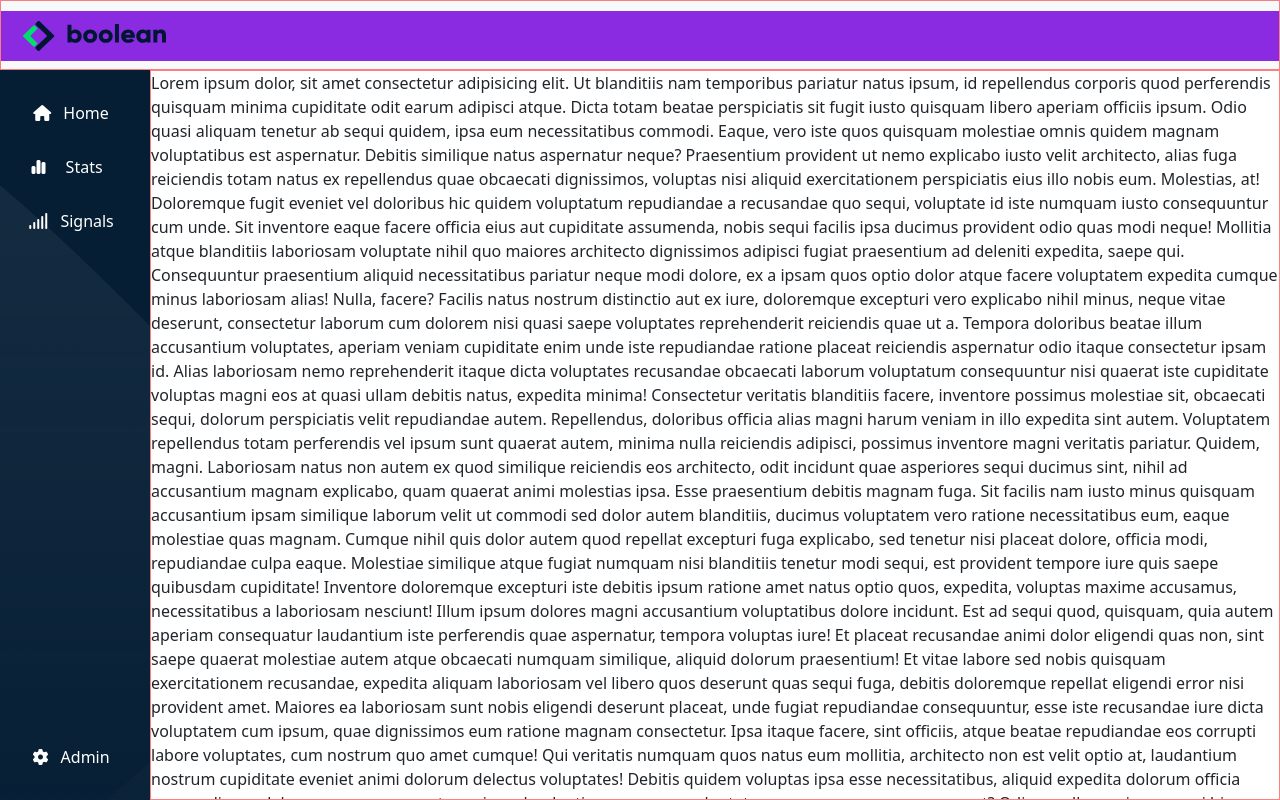
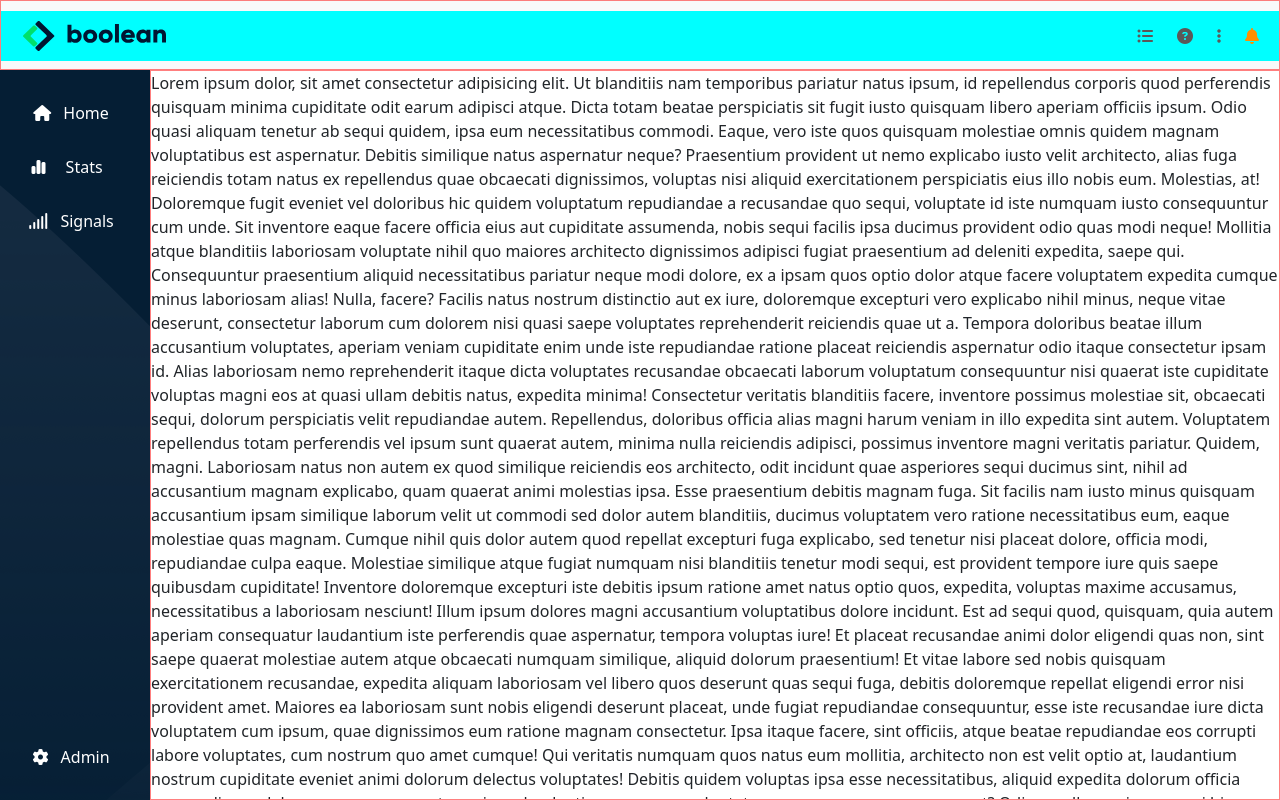
Before and after one commit to EmanueleDiLeo/html-css-bootstrap-dashboard, a plain HTML site: page index.html in a window 1280 px wide. Drawn offline with nearby package versions, Linux system fonts and the light colour scheme.

```diff
--- a/css/style.css
+++ b/css/style.css
@@ -6,6 +6,8 @@
 
 ul{
   list-style: none;
+  padding: 0;
+  margin: 0;
 }
 
 a{
@@ -23,8 +25,10 @@ header{
   width: 100%;
   height: 50px;
   margin: 10px 0;
-  background-color: blueviolet;
+  background-color: aqua;
 }
+
+/********************************************************* LOGO */
 
 .logo-mobile{
   height: 50px;
@@ -34,6 +38,17 @@ header{
   height: 30px;
   margin-left: 10px;
 }
+
+/* ***************************************************** HEADER_RIGHT */
+
+.header_right a{
+  color:#5b5858;
+}
+
+.btn-bell{
+  color: #ff8f00;
+}
+
 
 /* ******************************************************************** MAIN */
 
@@ -57,10 +72,6 @@ main{
 
 .left-top{
   width: 100%;
-}
-
-.left-top ul{
-  padding: 0;
 }
 
 .left-bot{
--- a/index.html
+++ b/index.html
@@ -40,8 +40,36 @@
 
 
       <!-- START HEADER_RIGHT -->
-      <nav>
+      <nav class="header_right">
+        <ul class="d-flex align-items-center">
+          <li class="d-none d-lg-block px-3 ">
+            <a href="#">
+              <i class="fa-solid fa-list-ul"></i>
+            </a>
+          </li>
+          <li class="d-none d-lg-block px-2">
+            <a href="#">
+              <i class="fa-solid fa-circle-question"></i>
+            </a>
+          </li>
+          <li class="d-none d-lg-block px-3">
+            <a href="#">
+              <i class="fa-solid fa-ellipsis-vertical"></i>
+            </a>
+          </li>
 
+          <li class="nav-item dropdown px-2">
+            <a class="nav-link" href="#" role="button" data-bs-toggle="dropdown" aria-expanded="false">
+              <i class="fa-solid fa-bell btn-bell"></i>
+            </a>
+            <ul class="dropdown-menu">
+              <li><a class="dropdown-item" href="#">Profilo</a></li>
+              <li><a class="dropdown-item" href="#">Fatturazione</a></li>
+              <li><a class="dropdown-item" href="#">Logout</a></li>
+            </ul>
+          </li>
+
+        </ul>
       </nav>
       <!-- END HEADER_RIGHT -->
 
```
